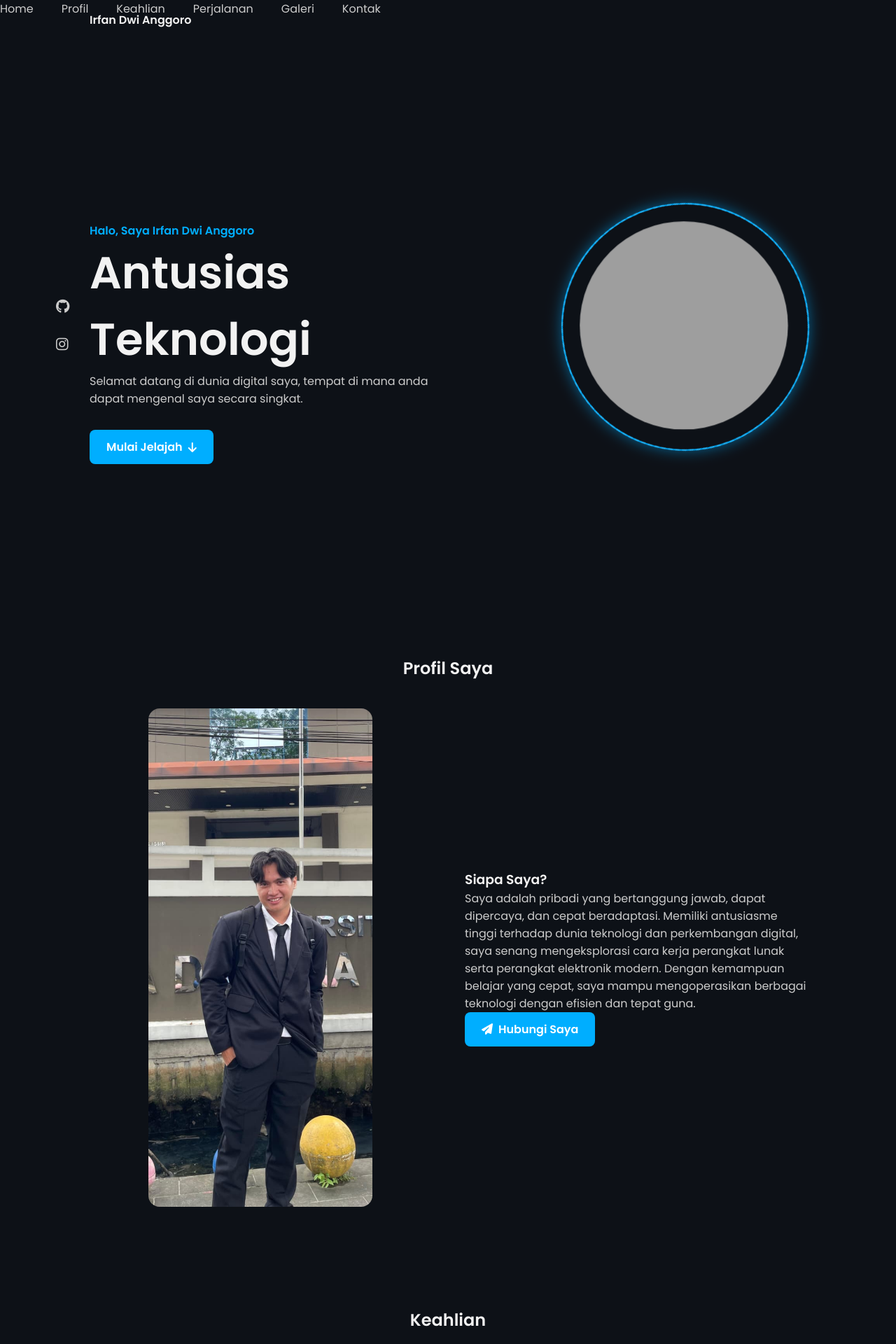
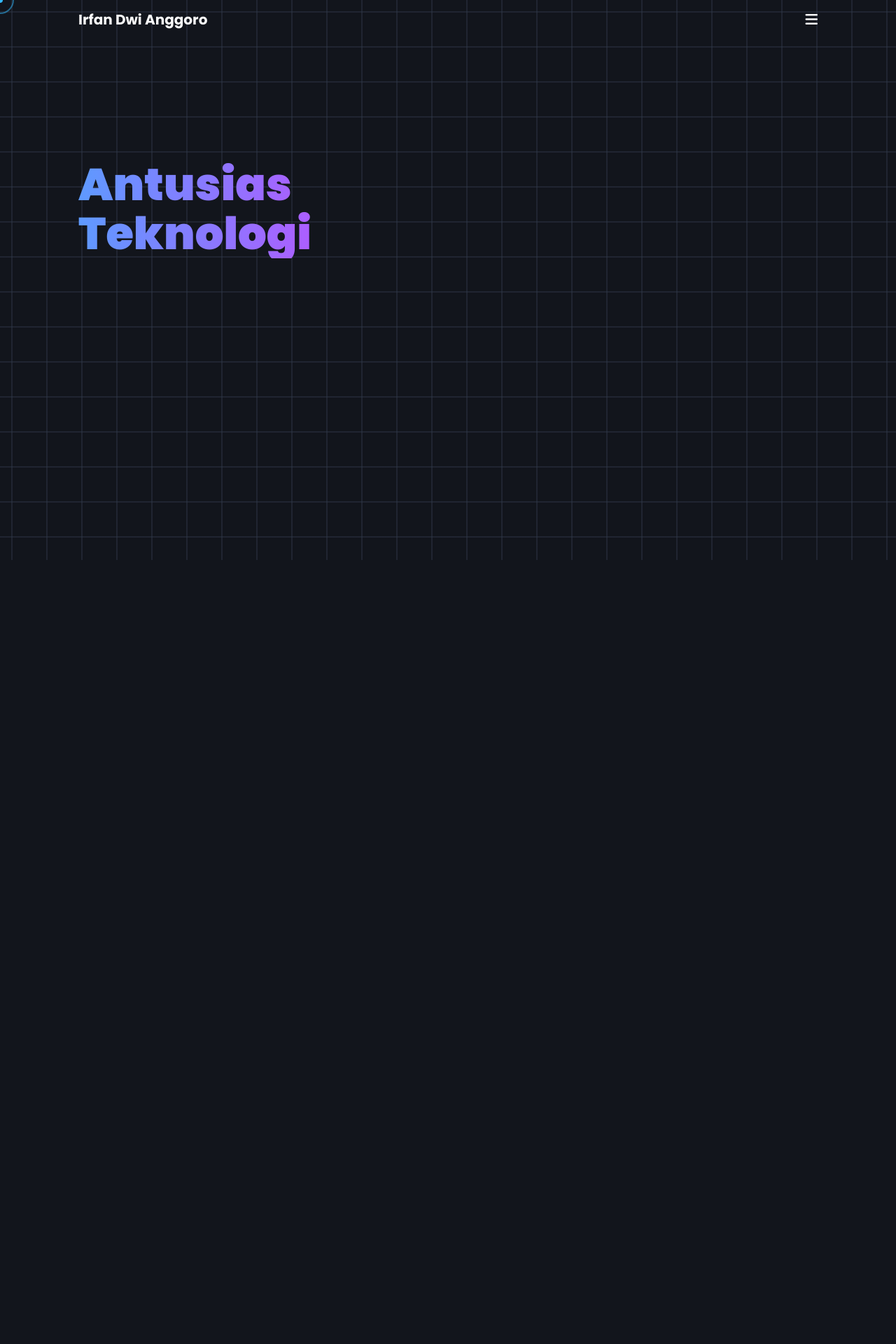
Before and after one commit to 01FN/portofolio-irfan, a PHP site: page / in a window 1280 px wide. Shown: the top 1920 px of the page at 70% size. Run offline with PHP 8.4, Linux system fonts and the light colour scheme; grey boxes are pictures that could not be loaded.

Commit message:
Update style.css

```diff
--- a/css/style.css
+++ b/css/style.css
@@ -1,159 +1,196 @@
-
 /*===== GOOGLE FONTS =====*/
-@import url('https://fonts.googleapis.com/css2?family=Poppins:wght@300;400;600;700&display=swap');
+@import url('https://fonts.googleapis.com/css2?family=Poppins:wght@400;600;700;900&display=swap');
 
 /*===== VARIABLES CSS =====*/
 :root {
   --header-height: 3.5rem;
-  --first-color: hsl(199, 100%, 50%); /* Electric Blue */
-  --first-color-alt: hsl(199, 87%, 60%);
-  --title-color: hsl(0, 0%, 95%);
+  --primary-color: hsl(200, 100%, 60%);
+  --secondary-color: hsl(280, 100%, 65%);
+  --gradient-primary: linear-gradient(90deg, var(--secondary-color), var(--primary-color));
+  --gradient-shiny: linear-gradient(90deg, var(--secondary-color), var(--primary-color), var(--secondary-color));
+
+  --title-color: hsl(0, 0%, 98%);
   --text-color: hsl(0, 0%, 80%);
-  --body-color: #0D1117; /* GitHub Dark Blue */
-  --container-color: #161B22; /* GitHub Dark Container */
-  --border-color: #30363D;
+  --body-color: hsl(220, 20%, 9%);
+  --container-color: hsl(220, 20%, 13%);
+  --border-color: hsl(220, 20%, 23%);
 
   --body-font: 'Poppins', sans-serif;
-  --biggest-font-size: 2.5rem;
-  --h1-font-size: 1.75rem;
-  --h2-font-size: 1.25rem;
-  --h3-font-size: 1.1rem;
-  --normal-font-size: .938rem;
-  --small-font-size: .813rem;
+  --biggest-font-size: clamp(2.5rem, 8vw, 4rem);
+  --h1-font-size: 2.25rem;
+  --h2-font-size: 1.5rem;
+  --h3-font-size: 1.25rem;
 
-  --font-semibold: 600;
-  --z-fixed: 100;
+  --font-bold: 700; --font-black: 900;
+  --z-fixed: 100; --z-modal: 1000;
 }
 
-/*===== BASE =====*/
+/*===== BASE & LAYOUT =====*/
 * { box-sizing: border-box; padding: 0; margin: 0; }
 html { scroll-behavior: smooth; }
-body { background-color: var(--body-color); color: var(--text-color); font-family: var(--body-font); }
-h1, h2, h3, h4 { color: var(--title-color); font-weight: var(--font-semibold); }
-ul { list-style: none; }
-a { text-decoration: none; }
-img { max-width: 100%; height: auto; display: block; }
-.container { max-width: 1024px; margin: 0 1.5rem; }
-.grid { display: grid; gap: 1.5rem; }
-.section { padding: 4.5rem 0 2rem; }
-.section__title { font-size: var(--h2-font-size); text-align: center; margin-bottom: 2.5rem; }
-.main { overflow: hidden; }
+body {
+  background-color: var(--body-color); color: var(--text-color);
+  font-family: var(--body-font); line-height: 1.7;
+  cursor: none;
+}
+.container { max-width: 1120px; margin: 0 auto; padding: 0 1.5rem; }
+.grid { display: grid; gap: 2rem; }
+.section { padding: 30px 0; }
+.section__title {
+  font-size: var(--h2-font-size); text-align: center; margin-bottom: 3.5rem;
+  font-weight: var(--font-bold); position: relative;
+}
+.section__title::after {
+  content: ''; position: absolute; width: 60px; height: 4px;
+  background: var(--gradient-primary); bottom: -12px;
+  left: 50%; transform: translateX(-50%); border-radius: 4px;
+}
+.main { overflow-x: hidden; position: relative; z-index: 1; }
 
-/*===== PARTICLE BACKGROUND =====*/
-#particle-container { position: fixed; top: 0; left: 0; width: 100%; height: 100vh; z-index: -1; }
-.particle { position: absolute; background-color: var(--first-color); border-radius: 50%; opacity: 0; width: 2px; height: 2px; animation: move-particle linear infinite; }
-@keyframes move-particle {
-    from { transform: translateY(0) scale(1); opacity: .5; }
-    to { transform: translateY(-100vh) scale(0.5); opacity: 0; }
+/*===== ANIMASI KEMUNCULAN =====*/
+.reveal-text {
+    opacity: 0;
+    transform: translateY(30px);
+    transition: opacity 0.8s ease-out, transform 0.8s ease-out;
 }
+.reveal-text.visible { opacity: 1; transform: translateY(0); }
 
-/*===== HEADER & NAV =====*/
-.header { width: 100%; position: fixed; top: 0; left: 0; z-index: var(--z-fixed); transition: .4s; }
+/*===== KURSOR & LATAR BELAKANG =====*/
+.cursor-dot, .cursor-outline {
+    position: fixed; top: 0; left: 0;
+    pointer-events: none; z-index: calc(var(--z-modal) + 1);
+    transform: translate(-50%, -50%); border-radius: 50%;
+}
+.cursor-dot { width: 8px; height: 8px; background-color: var(--primary-color); }
+.cursor-outline { width: 40px; height: 40px; border: 2px solid var(--primary-color); opacity: 0.5; transition: transform 0.2s; }
+body:has(a:hover, button:hover, .interactive-card:hover, .gallery__card:hover) .cursor-outline { transform: translate(-50%,-50%) scale(1.5); opacity: 1; border-color: var(--secondary-color); }
+
+.animated-grid-background {
+    position: fixed; top: 0; left: 0; width: 100%; height: 100%; z-index: 0;
+    background-image: linear-gradient(var(--border-color) 1px, transparent 1px),
+                      linear-gradient(90deg, var(--border-color) 1px, transparent 1px);
+    background-size: 50px 50px;
+    animation: move-grid 20s linear infinite;
+}
+@keyframes move-grid { from { background-position: 0 0; } to { background-position: 50px 50px; } }
+
+/*===== HEADER & NAVIGASI =====*/
+.header { width: 100%; position: fixed; top: 0; left: 0; z-index: var(--z-fixed); transition: background .4s; }
 .nav { height: var(--header-height); display: flex; justify-content: space-between; align-items: center; }
-.nav__logo, .nav__toggle, .nav__close { color: var(--title-color); }
-.nav__logo { font-weight: var(--font-semibold); }
-.nav__toggle { font-size: 1.25rem; cursor: pointer; }
+.nav__logo, .nav__toggle {text-decoration: none; font-weight: var(--font-bold); font-size: 1.25rem; color: var(--title-color); }
+.nav__toggle { cursor: pointer; }
+.nav__menu {
+    position: fixed; inset: 0; display: flex; justify-content: center; align-items: center;
+    background: hsla(220, 20%, 7%, 0.7); backdrop-filter: blur(24px); -webkit-backdrop-filter: blur(24px);
+    z-index: var(--z-fixed); opacity: 0; pointer-events: none; transition: opacity .4s ease;
+}
+.nav__menu.show-menu { opacity: 1; pointer-events: all; }
+.nav__list { display: flex; flex-direction: column; text-align: center; gap: 3rem; }
+.nav__link { font-size: 1.75rem; font-weight: 700; color: var(--text-color); transition: color .3s; }
+.nav__link:hover, .active-link { color: var(--primary-color); }
+.nav__close { position: absolute; top: 2rem; right: 2rem; font-size: 2rem; cursor: pointer; color: var(--title-color); }
+.scroll-header { background: hsla(220, 20%, 7%, 0.7); box-shadow: 0 2px 8px hsla(0,0%,0%,.3); }
 
-@media screen and (max-width: 767px) {
-    .nav__menu { position: fixed; top: 0; right: -100%; width: 70%; height: 100%; background: hsla(240, 14%, 10%, 0.7); backdrop-filter: blur(16px); -webkit-backdrop-filter: blur(16px); transition: .4s; padding: 6rem 2rem 0; border-left: 1px solid var(--border-color); }
-    .nav__list { display: flex; flex-direction: column; gap: 2.5rem; }
-    .nav__close { position: absolute; top: 1rem; right: 1.25rem; font-size: 1.5rem; cursor: pointer; }
+/*===== HOME & SHINY TEXT =====*/
+.home { min-height: 100vh; display: grid; align-content: center; }
+.home__container { text-align: center; }
+.home__data { display: flex; flex-direction: column; align-items: center; }
+.home__name { font-size: var(--biggest-font-size); font-weight: var(--font-black); line-height: 1.1; margin: .5rem 0 1.5rem; }
+.home__description { max-width: 550px; margin-bottom: 2.5rem; }
+.shiny-text { background-size: 200% auto; background-image: var(--gradient-shiny); -webkit-background-clip: text; background-clip: text; color: transparent; animation: shiny-effect 4s linear infinite; }
+@keyframes shiny-effect { to { background-position: 200% center; } }
+.home__handle { justify-self: center; position: relative; width: 250px; height: 250px; }
+.home__img-bg { position: absolute; width: 100%; height: 100%; background: var(--gradient-primary); border-radius: 50%; animation: pulse-bg 8s ease-in-out infinite; }
+@keyframes pulse-bg { 0%, 100% { transform: scale(1); } 50% { transform: scale(1.1); } }
+.home__img { position: absolute; width: calc(100% - 20px); height: calc(100% - 20px); top: 10px; left: 10px; object-fit: cover; border-radius: 50%; border: 4px solid var(--body-color); }
+.home__social { display: flex; justify-content: center; gap: 1.5rem; margin-top: 1.5rem; }
+.home__social-link { font-size: 1.25rem; transition: color .3s, transform .3s; }
+.home__social-link:hover { color: var(--primary-color); transform: translateY(-4px); }
+
+/*===== TOMBOL =====*/
+.button {text-decoration: none; display: inline-flex; align-items: center; gap: .5rem; background: var(--gradient-primary); color: hsl(0, 0%, 5%); padding: .9rem 1.8rem; border-radius: .5rem; font-weight: var(--font-bold); transition: .4s; position: relative; overflow: hidden; }
+.button::before { content: ''; position: absolute; top: 0; left: -100%; width: 100%; height: 100%; background: linear-gradient(90deg, transparent, hsla(0,0%,100%,.3), transparent); transition: left .5s; }
+.button:hover::before { left: 100%; }
+.button:hover { transform: translateY(-3px); box-shadow: 0 8px 24px hsla(200, 100%, 60%, 0.2); }
+
+/*===== PROFIL =====*/
+.about__container { align-items: center; gap: 4rem; }
+.about__img-container { justify-self: center; transition: transform .4s; }
+.about__img-container:hover { transform: scale(1.05); }
+.about__img { width: 280px; height: auto; border-radius: 1rem; border: 2px solid var(--border-color); }
+.about__data { text-align: center; }
+.about__description { margin-bottom: 2.5rem; }
+
+/*===== KARTU INTERAKTIF "AURORA" (Skills & Kontak) =====*/
+.interactive-card {
+    position: relative; padding: 2.5rem 2rem; text-align: center;
+    background-color: var(--container-color); border: 1px solid var(--border-color);
+    border-radius: 1rem; transition: transform .4s, border-color .4s;
+    overflow: hidden;
 }
-.show-menu { right: 0; }
-.scroll-header { background: hsla(240, 14%, 6%, 0.8); backdrop-filter: blur(10px); -webkit-backdrop-filter: blur(10px); }
-.nav__link { color: var(--text-color); font-weight: 500; transition: color .3s; position: relative; }
-.nav__link:hover { color: var(--first-color); }
-.active-link { color: var(--first-color); }
-.active-link::before { content: ''; position: absolute; bottom: -6px; left: 0; width: 100%; height: 2px; background-color: var(--first-color); }
+.interactive-card::before {
+    content: ""; position: absolute;
+    top: var(--y, 0); left: var(--x, 0); transform: translate(-50%, -50%);
+    width: 400px; height: 400px;
+    background: radial-gradient(circle, var(--primary-color), transparent, transparent);
+    opacity: 0; transition: opacity .4s;
+}
+.interactive-card:hover { border-color: var(--primary-color); transform: translateY(-8px); }
+.interactive-card:hover::before { opacity: 0.1; }
+.interactive-card__content { position: relative; z-index: 1; }
+.skills__icon { font-size: 2.5rem; margin-bottom: 1rem; display: block; color: var(--primary-color); }
+.contact__icon { font-size: 1.75rem; color: var(--primary-color); margin-bottom: 1rem; }
 
-/*===== HOME (HERO SECTION) =====*/
-.home { min-height: 100vh; display: flex; align-items: center; padding: 2rem 0; }
-.home__container { position: relative; display: grid; align-items: center; gap: 2rem; }
-.home__data { text-align: center; }
-.home__greeting { display: block; color: var(--first-color); font-weight: var(--font-semibold); }
-.home__name { font-size: var(--biggest-font-size); }
-.home__education { font-size: var(--h3-font-size); margin-bottom: 1.5rem; }
-.home__description { margin-bottom: 2rem; max-width: 500px; margin-left: auto; margin-right: auto; }
+/*===== PERJALANAN =====*/
+.experience__container { gap: 3rem; }
+.experience__content { background: var(--container-color); padding: 2.5rem; border-radius: 1rem; }
+.experience__timeline { border-left: 2px solid var(--border-color); padding-left: 2rem; }
+.experience__item { position: relative; padding-bottom: 2rem; }
+.experience__item:last-child { padding-bottom: 0; }
+.experience__item::before { content: ''; position: absolute; left: -2.7rem; top: .3rem; width: 1.2rem; height: 1.2rem; background: var(--body-color); border-radius: 50%; border: 2px solid var(--primary-color); transition: .3s; }
+.experience__item:hover::before { background: var(--primary-color); transform: scale(1.1); }
 
-.home__social { display: grid; position: absolute; left: 0; top: 50%; transform: translateY(-50%); gap: 1.5rem; }
-.home__social-link { color: var(--text-color); font-size: 1.25rem; transition: .3s; }
-.home__social-link:hover { color: var(--first-color); transform: translateY(-2px); }
+/*===== GALERI CAROUSEL =====*/
+.gallery__carousel {
+    position: relative; width: 100%; overflow: hidden; padding: 2rem 0;
+    -webkit-mask-image: linear-gradient(to right, transparent, black 10%, black 90%, transparent);
+    mask-image: linear-gradient(to right, transparent, black 10%, black 90%, transparent);
+}
+.gallery__track { display: flex; width: fit-content; animation: auto-scroll 40s linear infinite; }
+.gallery__carousel:hover .gallery__track { animation-play-state: paused; }
+@keyframes auto-scroll { from { transform: translateX(0); } to { transform: translateX(-50%); } }
+.gallery__card {
+    width: 300px; height: 400px; flex-shrink: 0; margin: 0 1rem;
+    background-size: cover; background-position: center; border-radius: 1rem;
+    position: relative; overflow: hidden;
+    transition: transform .4s ease, filter .4s ease;
+    cursor: pointer;
+}
+.gallery__card::after { content: ''; position: absolute; inset: 0; border: 2px solid transparent; border-radius: 1rem; transition: border-color .4s; }
+.gallery__card:hover {
+    transform: scale(1.08) !important; /* Prioritaskan efek hover */
+    filter: brightness(1.1);
+}
+.gallery__card:active {
+    transform: scale(1.05) !important; /* Efek saat ditekan */
+    transition: transform 0.1s ease;
+}
+.gallery__card:hover::after { border-color: var(--primary-color); }
 
-.home__handle { justify-self: center; position: relative; width: 280px; height: 280px; }
-.home__img { position: relative; width: 100%; height: 100%; object-fit: cover; border-radius: 50%; transform: scale(0.85); z-index: 2; transition: transform .4s; }
-.home__handle::before, .home__handle::after { content: ''; position: absolute; top: 0; left: 0; width: 100%; height: 100%; border-radius: 50%; }
-.home__handle::before { border: 2px solid var(--first-color); animation: rotate-ring 15s linear infinite; box-shadow: 0 0 20px hsla(199, 100%, 50%, 0.5); }
-.home__handle::after { border: 2px dashed var(--first-color-alt); animation: rotate-ring-reverse 20s linear infinite; opacity: 0.5; }
-.home__handle:hover .home__img { transform: scale(0.9); }
-@keyframes rotate-ring { from { transform: rotate(0deg); } to { transform: rotate(360deg); } }
-@keyframes rotate-ring-reverse { from { transform: rotate(0deg); } to { transform: rotate(-360deg); } }
-
-/*===== BUTTONS =====*/
-.button { display: inline-flex; align-items: center; gap: .5rem; background: var(--first-color); color: #fff; padding: .75rem 1.5rem; border-radius: .5rem; font-weight: var(--font-semibold); transition: .4s; }
-.button:hover { background: var(--first-color-alt); transform: translateY(-2px); box-shadow: 0 6px 16px hsla(199, 100%, 50%, 0.3); }
-.button__icon { font-size: 1.25rem; }
-
-/*===== ABOUT =====*/
-.about__container { gap: 3rem; }
-.about__img-container { justify-self: center; }
-.about__img { width: 280px; border-radius: 1rem; }
-.about__data { text-align: center; }
-
-/*===== SKILLS =====*/
-.skills__container { grid-template-columns: repeat(auto-fit, minmax(280px, 1fr)); gap: 2rem; }
-.skills__content { padding: 2rem; background: var(--container-color); border-radius: .75rem; border: 1px solid var(--border-color); transition: .3s; }
-.skills__content:hover { transform: translateY(-5px); border-color: var(--first-color); }
-.skills__title { display: flex; align-items: center; gap: .75rem; font-size: var(--h3-font-size); margin-bottom: 1.5rem; }
-.skills__title i { color: var(--first-color); }
-.skills__list { display: grid; gap: .75rem; }
-.skills__list span { display: flex; align-items: center; gap: .5rem; }
-.skills__list i { color: var(--first-color-alt); }
-
-/*===== QUALIFICATION =====*/
-.qualification__container { gap: 3rem; }
-.qualification__title { display: flex; justify-content: center; align-items: center; gap: .75rem; font-size: var(--h2-font-size); margin-bottom: 2rem; }
-.qualification__title i { font-size: 1.5rem; color: var(--first-color); }
-.qualification__timeline { position: relative; padding-left: 2.5rem; }
-.qualification__timeline::before { content: ''; position: absolute; left: .5rem; top: 0; width: 2px; height: 100%; background-color: var(--border-color); }
-.qualification__item { position: relative; margin-bottom: 2rem; }
-.qualification__item:last-child { margin-bottom: 0; }
-.qualification__item::before { content: ''; position: absolute; left: -2.1rem; top: .2rem; width: 1rem; height: 1rem; background-color: var(--first-color); border-radius: 50%; border: 2px solid var(--body-color); }
-.qualification__role { font-size: var(--normal-font-size); margin-bottom: .25rem; }
-.qualification__company { font-size: var(--small-font-size); color: var(--text-color); margin-bottom: .5rem; }
-.qualification__period { font-size: var(--small-font-size); color: var(--text-color); display: flex; align-items: center; gap: .5rem; }
-
-/*===== CONTACT =====*/
-.contact__description { text-align: center; margin-bottom: 2.5rem; }
-.contact__container { grid-template-columns: repeat(auto-fit, minmax(280px, 1fr)); gap: 2rem; }
-.contact__card { display: flex; flex-direction: column; align-items: center; text-align: center; padding: 2rem; background-color: var(--container-color); border-radius: .75rem; border: 1px solid var(--border-color); transition: .3s; }
-.contact__card:hover { transform: translateY(-5px); border-color: var(--first-color); }
-.contact__card-icon { font-size: 2rem; color: var(--first-color); margin-bottom: 1rem; }
-.contact__card-title { font-size: var(--h3-font-size); margin-bottom: .25rem; }
-.contact__card-data { font-size: var(--small-font-size); color: var(--text-color); }
-
-/*===== FOOTER =====*/
-.footer { background-color: var(--container-color); border-top: 1px solid var(--border-color); }
-.footer__container { padding: 2rem 0; text-align: center; }
-.footer__copy { font-size: var(--small-font-size); color: var(--text-color); }
-.footer__copy i { color: var(--first-color); }
+/*===== KONTAK & FOOTER =====*/
+.contact__container { grid-template-columns: repeat(auto-fit, minmax(250px, 1fr)); }
+.footer { background-color: var(--container-color); border-top: 1px solid var(--border-color); margin-top: 1rem; padding: 2rem 0; text-align: center; }
 
 /*===== MEDIA QUERIES =====*/
-@media screen and (min-width: 767px) {
-    .container { margin: 0 auto; }
-    .nav__list { display: flex; flex-direction: row; gap: 2.5rem; }
-    .nav__toggle, .nav__close { display: none; }
-    .home__container { grid-template-columns: 1.5fr 1fr; gap: 2rem; }
-    .home__data, .about__data { text-align: left; }
-    .home__description { margin-left: 0; }
-    .home__social { left: -3rem; }
-    .about__container { grid-template-columns: 1fr 1fr; align-items: center; }
-    .qualification__container { grid-template-columns: repeat(2, 1fr); }
+@media screen and (min-width: 768px) {
+  .home__container { grid-template-columns: 1.5fr 1fr; align-items: center; text-align: left; }
+  .home__data { align-items: flex-start; }
+  .about__container { grid-template-columns: 1fr 1.5fr; gap: 4rem; text-align: left; }
+  .about__data { text-align: left; }
+  .experience__container, .skills__container { grid-template-columns: 1fr 1fr; }
 }
-
 @media screen and (min-width: 1024px) {
-    :root { --biggest-font-size: 4rem; --h1-font-size: 2.25rem; --h2-font-size: 1.5rem; }
-    .section { padding: 7rem 0 2rem; }
-    .home__container { grid-template-columns: 2fr 1fr; column-gap: 4rem; }
-    .home__handle { width: 350px; height: 350px; }
-    .about__img { width: 320px; }
+  .container { padding: 0 2rem; }
+  .home__handle, .about__img { width: 300px; height: 300px; }
+  .gallery__card { width: 350px; }
 }
```
